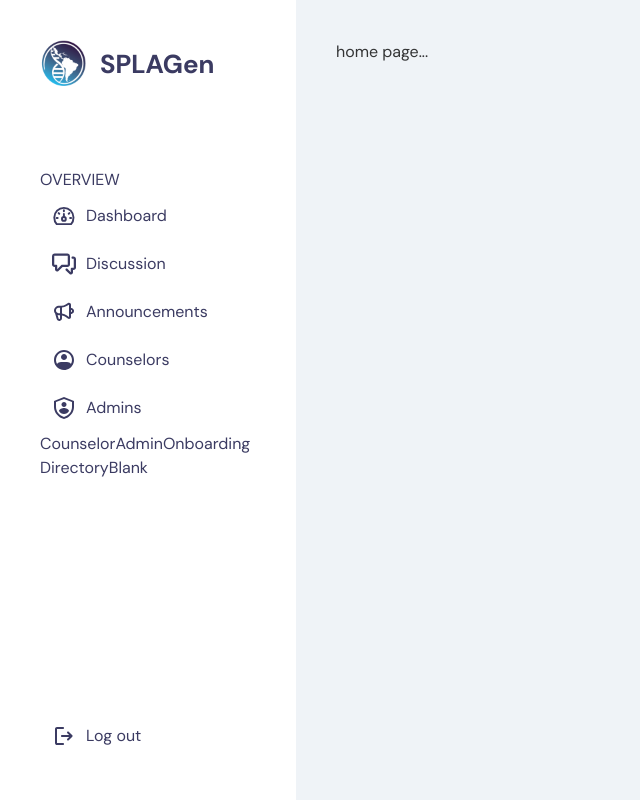
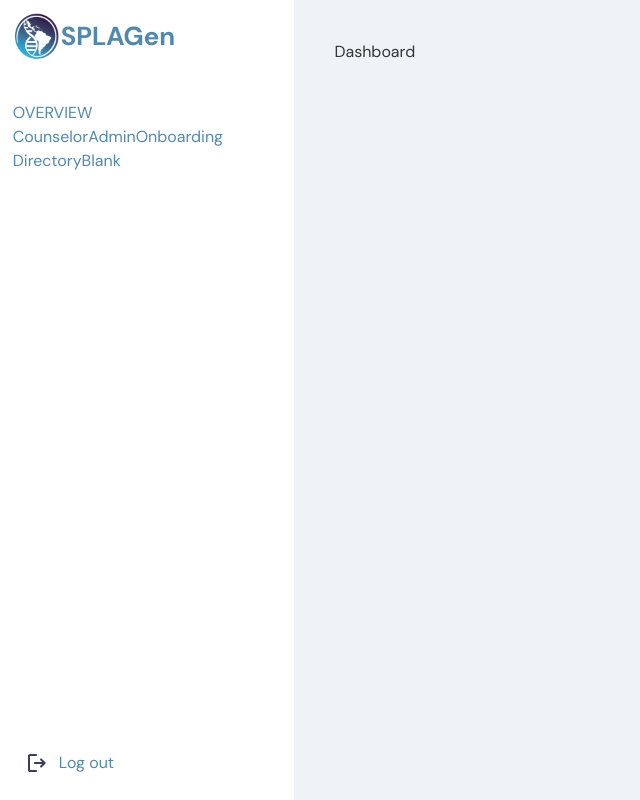
Before and after one commit to TritonSE/SPLAGen-Website, a Next.js app in the folder frontend/: page / in a window 1280 px wide. Shown: the whole page, without its empty margins (0-640 px from the left). Built offline with nearby package versions, Linux system fonts and the light colour scheme.

Commit message:
start of new changes

```diff
--- a/frontend/src/app/components/NavCard.tsx
+++ b/frontend/src/app/components/NavCard.tsx
@@ -23,7 +23,7 @@ const NavCard = ({ iconLight, iconDark, message, navigateTo }: CardProps) => {
     <Link href={navigateTo} className={`${style.card} ${isActive ? style.activePage : ""}`}>
       <Image
         src={isActive ? `/icons/${iconLight}` : `/icons/${iconDark}`}
-        alt=""
+        alt={`Navigate to ${navigateTo}`}
         width={24}
         height={24}
       />
--- a/frontend/src/app/components/SideNavbar.module.css
+++ b/frontend/src/app/components/SideNavbar.module.css
@@ -1,33 +1,43 @@
 .SideNavbar {
-  width: 296px;
-  height: 100vh;
+  display: flex;
+  width: clamp(185px, 23vw, 296px);
   background-color: var(--color-surface);
-  top: 0;
-  left: 0;
-  padding: 40px;
+  padding: clamp(4px, 1vw, 40px);
   color: var(--color-primary1);
   font-size: 16px;
-  flex-shrink: 0;
   display: flex;
+  height: 100vh;
   flex-direction: column;
   overflow: hidden;
-  box-sizing: border-box;
 }
-x .cards {
+
+.cards {
   gap: 20px;
 }
 
 .decoration {
   display: flex;
   align-items: center;
-  gap: 12px;
-  margin-bottom: clamp(10px, 10vh, 80px);
+  margin-bottom: clamp(10px, 5vh, 80px);
   font-size: 26px;
+  gap: clamp();
 }
 
-@media (max-height: 500px) {
+@media (max-height: 400px) {
+  #overview {
+    display: none;
+  }
+}
+
+@media (max-width: 500px) {
+  .decoration img {
+    display: none;
+  }
+}
+
+@media (max-width: 800px) {
   .decoration {
-    display: none;
+    justify-content: center;
   }
 }
 
--- a/frontend/src/app/components/SideNavbar.tsx
+++ b/frontend/src/app/components/SideNavbar.tsx
@@ -8,6 +8,7 @@ import NavCard from "./NavCard";
 import cardStyle from "./NavCard.module.css";
 import styles from "./SideNavbar.module.css";
 // Props for each navigation card on sidebar
+
 type CardProps = {
   iconDark: string;
   iconLight: string;
@@ -15,82 +16,69 @@ type CardProps = {
   message: string;
 };
 
-// There are 5 modes.
-// 1. Counselor
-// 2. Admin
-// 3. Onboarding
-// 4. Directory
-// 5. Blank
-
-// Items for the navbar's "Couneslor" mode...
-const adminItems: CardProps[] = [
-  {
+// Define the props for admin and counselor modes
+const DashboardProps: CardProps = {
   iconDark: "dashboard_dark.svg",
   iconLight: "dashboard_light.svg",
-    navigateTo: "/dashboard",
+  navigateTo: "/",
   message: "Dashboard",
-  },
-  {
+};
+
+const DiscussionProps: CardProps = {
   iconDark: "discussion_dark.svg",
   iconLight: "discussion_light.svg",
   navigateTo: "/discussion",
   message: "Discussion",
-  },
-  {
+};
+
+const AnnouncementsProps: CardProps = {
   iconDark: "announcements_dark.svg",
   iconLight: "announcements_light.svg",
   navigateTo: "/announcements",
   message: "Announcements",
-  },
-  {
+};
+
+const CounselorsProps: CardProps = {
   iconDark: "counselors_dark.svg",
   iconLight: "counselors_light.svg",
   navigateTo: "/counselors",
   message: "Counselors",
-  },
-  {
+};
+
+const AdminsProps: CardProps = {
   iconDark: "admins_dark.svg",
   iconLight: "admins_light.svg",
   navigateTo: "/admins",
   message: "Admins",
-  },
-];
+};
 
-const CounselorItems: CardProps[] = [
-  {
-    iconDark: "dashboard_dark.svg",
-    iconLight: "dashboard_light.svg",
-    navigateTo: "/dashboard",
-    message: "Dashboard",
-  },
-  {
-    iconDark: "discussion_dark.svg",
-    iconLight: "discussion_light.svg",
-    navigateTo: "/discussion",
-    message: "Discussion",
-  },
-  {
-    iconDark: "announcements_dark.svg",
-    iconLight: "announcements_light.svg",
-    navigateTo: "/announcements",
-    message: "Announcements",
-  },
-  {
+const NewsletterProps: CardProps = {
   iconDark: "newsletter_dark.svg",
   iconLight: "newsletter_light.svg",
   navigateTo: "/newsletter",
   message: "Newsletter",
-  },
+};
+
+// Navigation items
+const adminItems: CardProps[] = [
+  DashboardProps,
+  DiscussionProps,
+  AnnouncementsProps,
+  CounselorsProps,
+  AdminsProps,
 ];
 
-const handleClick = () => {
-  alert("Are you sure you want to log out?");
-};
+const counselorItems: CardProps[] = [
+  DashboardProps,
+  DiscussionProps,
+  AnnouncementsProps,
+  NewsletterProps,
+];
 
 const SideNavbar: React.FC = () => {
   const [navState, setNavState] = useState<
     "Counselor" | "Admin" | "Onboarding" | "Directory" | "blank"
-  >("Admin"); // Default to 'Admin'
+  >("blank");
 
   const handleStateChange = (
     newState: "Counselor" | "Admin" | "Onboarding" | "Directory" | "blank",
@@ -98,53 +86,39 @@ const SideNavbar: React.FC = () => {
     setNavState(newState);
   };
 
+  const renderNavItems = () => {
+    switch (navState) {
+      case "Counselor":
+        return counselorItems.map((item, index) => <NavCard key={index} {...item} />);
+      case "Admin":
+        return adminItems.map((item, index) => <NavCard key={index} {...item} />);
+      case "Onboarding":
+        return <div>onboarding</div>;
+      case "Directory":
+        return <div>directory</div>;
+      case "blank":
+        return <div></div>;
+      default:
+        return null;
+    }
+  };
+
   return (
     <section className={styles.SideNavbar}>
       <div className={styles.decoration}>
-        <Image src={logo} alt="" aria-hidden="true" id={styles.logo} />
+        <Image src={logo} alt="SPLAGen logo" aria-hidden="true" id={styles.logo} />
         <strong>SPLAGen</strong>
       </div>
 
-      {/* Navigation cards: change depending on who's logged in. */}
+      {/* Navigation cards */}
       <div className={styles.cards}>
-        <span className="text-gray-500">OVERVIEW</span>
-
-        {navState === "Counselor" || navState === "Admin" ? (
-          // Render CounselorItems, AdminItems depending on the state.
-          navState === "Admin" ? (
-            adminItems.map((item, index) => (
-              <NavCard
-                key={index}
-                iconDark={item.iconDark}
-                iconLight={item.iconLight}
-                navigateTo={item.navigateTo}
-                message={item.message}
-              />
-            ))
-          ) : (
-            CounselorItems.map((item, index) => (
-              <NavCard
-                key={index}
-                iconDark={item.iconDark}
-                iconLight={item.iconLight}
-                navigateTo={item.navigateTo}
-                message={item.message}
-              />
-            ))
-          )
-        ) : // Renders Onboarding or Directory depending on the state.
-        navState === "Onboarding" ? (
-          <div className={styles.onboarding}>
-            <span>Onboarding</span>
-          </div>
-        ) : navState === "Directory" ? (
-          <div className={styles.directory}>Directory</div>
-        ) : (
-          <div></div>
-        )}
+        <span className="text-gray-500" id={styles.overview}>
+          OVERVIEW
+        </span>
+        {renderNavItems()}
       </div>
 
-      {/* Temporary demonstration buttons to switch navbar states*/}
+      {/* Temporary state-switch buttons */}
       <div className={styles.navButtons}>
         <button
           onClick={() => {
@@ -170,6 +144,7 @@ const SideNavbar: React.FC = () => {
         >
           Onboarding
         </button>
+
         <button
           onClick={() => {
             handleStateChange("Directory");
@@ -178,6 +153,7 @@ const SideNavbar: React.FC = () => {
         >
           Directory
         </button>
+
         <button
           onClick={() => {
             handleStateChange("blank");
@@ -188,8 +164,14 @@ const SideNavbar: React.FC = () => {
         </button>
       </div>
 
-      {/* // Logout button */}
-      <button className={cardStyle.card} id={styles.logout} onClick={handleClick}>
+      {/* Logout button */}
+      <button
+        className={cardStyle.card}
+        id={styles.logout}
+        onClick={() => {
+          alert("Are you sure you want to log out?");
+        }}
+      >
         <Image src="/icons/logout_dark.svg" alt="Logout" width={24} height={24} />
         Log out
       </button>
--- a/frontend/src/app/globals.css
+++ b/frontend/src/app/globals.css
@@ -10,8 +10,8 @@
 @tailwind utilities;
 
 :root {
-  --color-primary1: #3b3b62;
-  --color-primary2: #5189ae;
+  --color-primary1: #5189ae;
+  --color-primary2: #3b3b62;
   --color-primary3: #4368a4;
 
   --color-secondary1: #eff3f7;
@@ -36,14 +36,14 @@ body {
   color: var(--color-text1);
   background: var(--color-background);
   font-family: "DM-sans", Arial, Helvetica, sans-serif;
-  min-width: 800px;
+  height: 100%;
 }
 
 .layout-container {
   display: flex;
   height: 100vh;
   overflow-x: hidden;
-  min-width: 500px;
+  min-width: 30rem;
 }
 
 .main-content {
--- a/frontend/src/app/page.tsx
+++ b/frontend/src/app/page.tsx
@@ -1,7 +1,3 @@
-export default function Home() {
-  return (
-    <div>
-      home page...
-    </div>
-  );
+export default function Dashboard() {
+  return <div> Dashboard</div>;
 }
```
Lines whose indentation alone changed are shown as unchanged.
